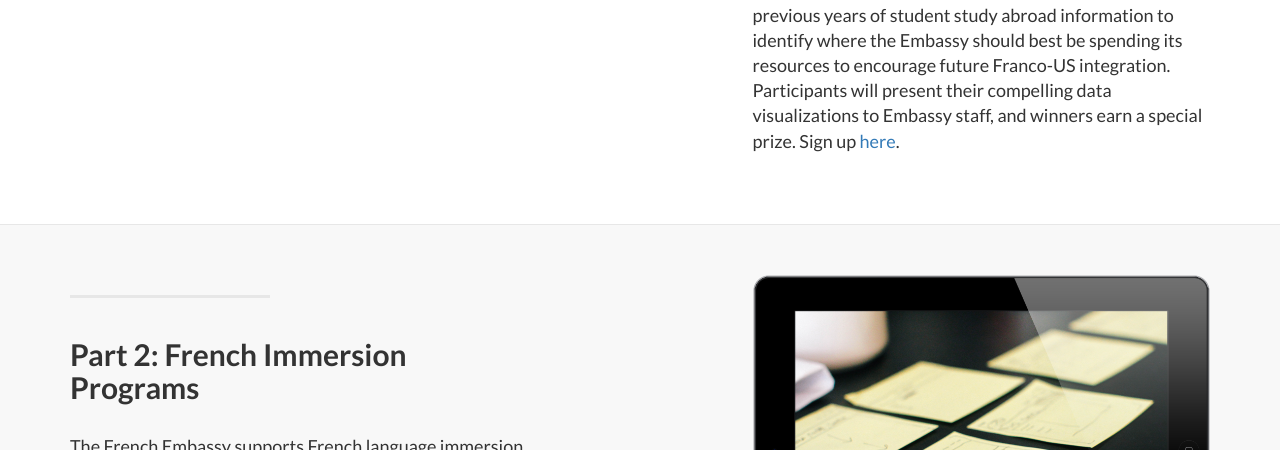
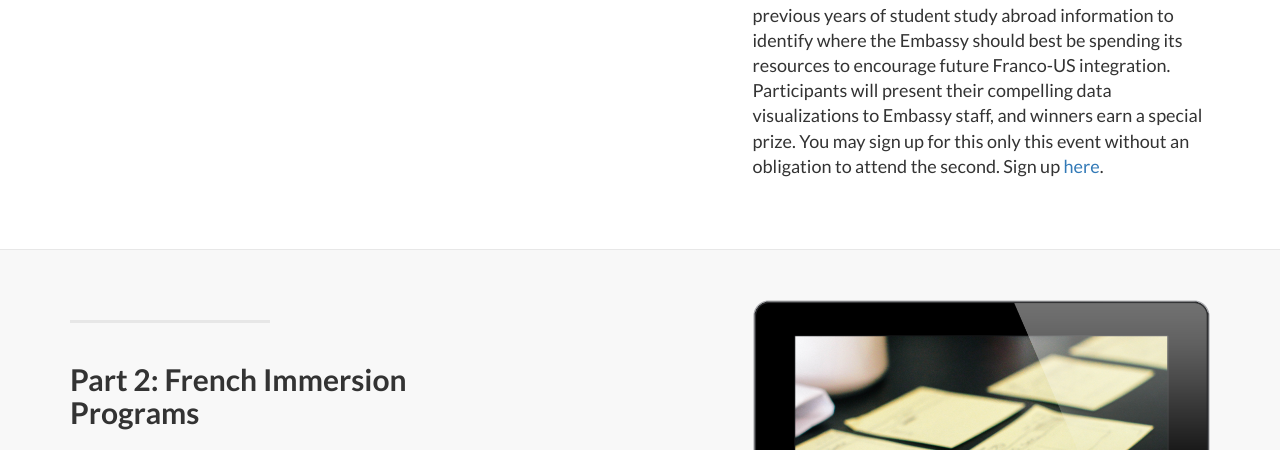
Before and after one commit to josephofiowa/frenchedhack, a plain HTML site: page index.html in a window 1280 px wide. Shown: the part 1798-2248 px from the top of the page. Drawn offline with Linux system fonts and the light colour scheme.

Commit message:
added clarification about signup for event 1

```diff
--- a/index.html
+++ b/index.html
@@ -120,7 +120,7 @@
                     <div class="clearfix"></div>
                     <h2 class="section-heading">Part 1: Mobility</h2>
                     <p class="lead">The freedom of movement between France and the US is tantamount to a successful relationship. Through support of study abroad programs, the French Embassy actively works to encourage this exchange of culture and ideas.</p>
-                    <p class="lead">The first single day hackathon takes place on Saturday, February 4th at General Assembly DC. This hackathon is a data-dive encouraging participants to comb through previous years of student study abroad information to identify where the Embassy should best be spending its resources to encourage future Franco-US integration. Participants will present their compelling data visualizations to Embassy staff, and winners earn a special prize. Sign up <a target="_blank" href="https://www.eventbrite.co.uk/e/french-embassy-hackathon-mobility-tickets-31570959590">here</a>.</p>
+                    <p class="lead">The first single day hackathon takes place on Saturday, February 4th at General Assembly DC. This hackathon is a data-dive encouraging participants to comb through previous years of student study abroad information to identify where the Embassy should best be spending its resources to encourage future Franco-US integration. Participants will present their compelling data visualizations to Embassy staff, and winners earn a special prize. You may sign up for this only this event without an obligation to attend the second. Sign up <a target="_blank" href="https://www.eventbrite.co.uk/e/french-embassy-hackathon-mobility-tickets-31570959590">here</a>.</p>
                 </div>
                 <div class="col-lg-5 col-sm-pull-6  col-sm-6">
                     <img class="img-responsive" src="img/airplane1.png" alt="">
```
